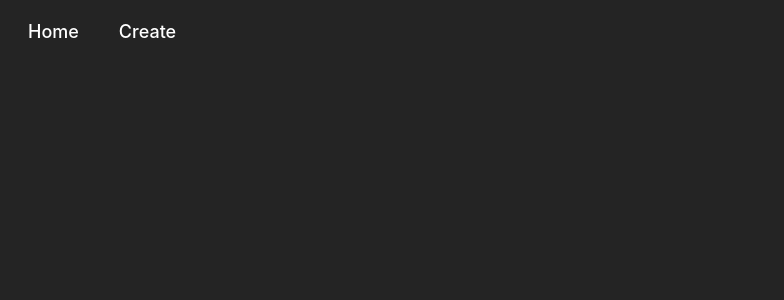
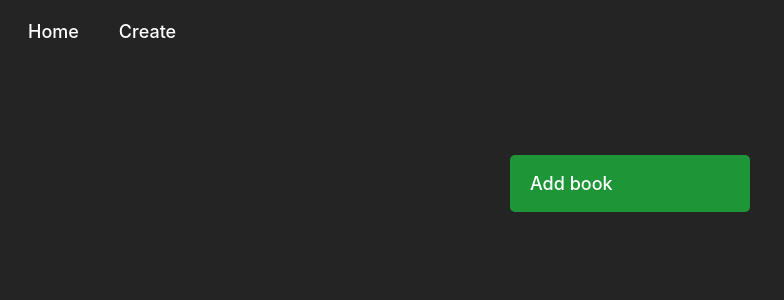
Before and after one commit to DavidReque/bookstore, a React (Vite) app: page / in a window 1280 px wide. Shown: the top 300 px of the page, without its empty margins (0-784 px from the left). Built offline with nearby package versions, Linux system fonts and the light colour scheme.

Commit message:
styles.js

```diff
--- /dev/null
+++ b/Styles/styles.js
@@ -0,0 +1,51 @@
+export const buttonStyle = {
+  padding: "15px 20px",
+  minWidth: "200px",
+  border: "none",
+  borderRadius: "5px",
+  backgroundColor: "#1e9638",
+  color: "white",
+  fontWeigth: "bolder",
+  fontSize: "18px",
+};
+
+export const booksContainer = {
+  display: "flex",
+  flexWrap: "wrap",
+  gap: "10px",
+  justifyContent: "center",
+  alignItems: "center",
+};
+
+export const inputStyles = {
+  formContainer: {
+    width: "400px",
+    margin: "0 auto",
+  },
+  container: {
+    display: "flex",
+    flexDirection: "column",
+    gap: "5px",
+    margin: "15px 0",
+  },
+  title: {
+    fontSize: "16px",
+    textAlign: "left",
+    color: "white",
+  },
+  input: {
+    padding: "10px",
+    borderRadius: "5px",
+    fontSize: "16px",
+  },
+};
+
+export const itemStyles = {
+    container: {
+      display: "flex",
+      gap: "20px",
+      color: "white",
+      width: "800px",
+      margin: "0 auto",
+    },
+  };
--- a/src/pages/Create.jsx
+++ b/src/pages/Create.jsx
@@ -2,6 +2,7 @@ import { useState } from "react";
 import { useAppContext } from "../store/store";
 import Layaout from "../components/Layaout";
 import { useNavigate } from "react-router-dom";
+import { buttonStyle, inputStyles } from "../../Styles/styles";
 
 const Create = () => {
   const [title, setTitle] = useState("");
@@ -13,40 +14,6 @@ const Create = () => {
 
   const store = useAppContext();
   const navigate = useNavigate();
-
-  const inputStyles = {
-    formContainer: {
-      width: "400px",
-      margin: "0 auto",
-    },
-    container: {
-      display: "flex",
-      flexDirection: "column",
-      gap: "5px",
-      margin: "15px 0",
-    },
-    title: {
-      fontSize: "16px",
-      textAlign: "left",
-      color: "white",
-    },
-    input: {
-      padding: "10px",
-      borderRadius: "5px",
-      fontSize: "16px",
-    },
-  };
-
-  const buttonStyle = {
-    padding: "15px 20px",
-    minWidth: "200px",
-    border: "none",
-    borderRadius: "5px",
-    backgroundColor: "#1e9638",
-    color: "white",
-    fontWeigth: "bolder",
-    fontSize: "18px",
-  };
 
   const handleChange = (e) => {
     const name = e.target.name;
--- a/src/pages/Index.jsx
+++ b/src/pages/Index.jsx
@@ -1,22 +1,24 @@
+import { Link } from "react-router-dom";
 import Book from "../components/Book";
 import Layaout from "../components/Layaout";
 import { useAppContext } from "../store/store";
+import { booksContainer, buttonStyle,  } from "../../Styles/styles";
 
 const Index = () => {
   const store = useAppContext();
 
-  const booksContainer = {
-    display: "flex",
-    flexWrap: "wrap",
-    gap: "10px",
-  };
-
   return (
     <Layaout>
       <div style={booksContainer}>
-        {store.items.map((item) => (
-          <Book key={item.id} item={item} />
-        ))}
+        {store.items.length > 0 ? (
+          store.items.map((item) => (
+            <div key={item.id}>
+              <Book key={item.id} item={item} />
+            </div>
+          ))
+        ) : (
+          <Link style={buttonStyle} to="/create">Add book</Link>
+        )}
       </div>
     </Layaout>
   );
--- a/src/pages/View.jsx
+++ b/src/pages/View.jsx
@@ -2,21 +2,12 @@ import { useParams } from "react-router-dom";
 import Layaout from "../components/Layaout";
 import { useEffect, useState } from "react";
 import { useAppContext } from "../store/store";
+import { itemStyles } from "../../Styles/styles";
 
 const View = () => {
   const [item, setItem] = useState({});
   const params = useParams();
   const store = useAppContext();
-
-  const itemStyles = {
-    container: {
-      display: "flex",
-      gap: "20px",
-      color: "white",
-      width: "800px",
-      margin: "0 auto",
-    },
-  };
 
   useEffect(() => {
     const book = store.getItem(params.bookId);
```
Also changed, not shown: src/index.css (line endings or trailing spaces).
